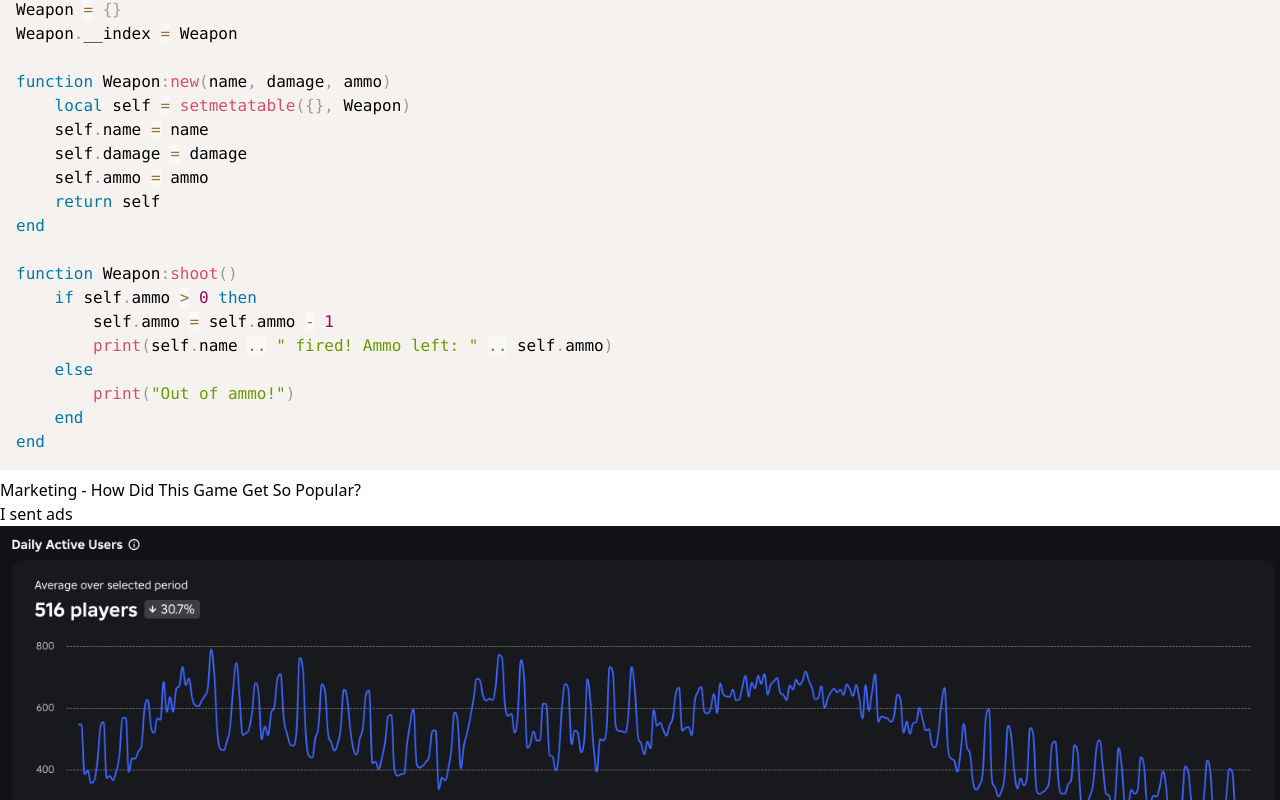
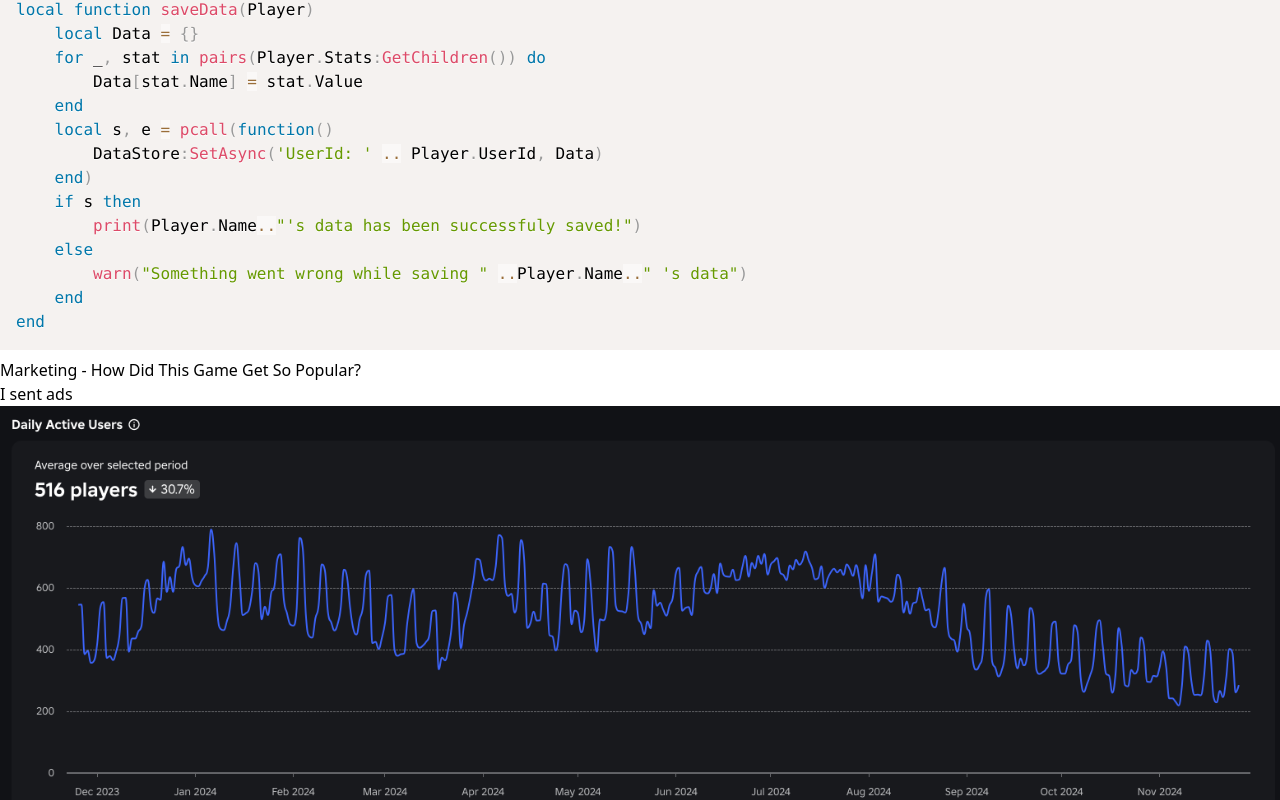
Before and after one commit to EthanSantos/EthanSantos.github.io, a React (Vite) app: page /aimstars in a window 1280 px wide. Shown: the part 1402-2202 px from the top of the page. Built offline with nearby package versions, Linux system fonts and the light colour scheme.

Commit message:
updated code for aimstars

```diff
--- a/src/pages/ProjectArticle/Aimstars.jsx
+++ b/src/pages/ProjectArticle/Aimstars.jsx
@@ -40,23 +40,18 @@ const Aimstars = () => {
             {
                 type: 'code',
                 language: 'lua',
-                value: `Weapon = {}
-Weapon.__index = Weapon
-
-function Weapon:new(name, damage, ammo)
-    local self = setmetatable({}, Weapon)
-    self.name = name
-    self.damage = damage
-    self.ammo = ammo
-    return self
-end
-
-function Weapon:shoot()
-    if self.ammo > 0 then
-        self.ammo = self.ammo - 1
-        print(self.name .. " fired! Ammo left: " .. self.ammo)
+                value: `local function saveData(Player)
+    local Data = {}
+    for _, stat in pairs(Player.Stats:GetChildren()) do
+        Data[stat.Name] = stat.Value
+    end
+    local s, e = pcall(function()
+        DataStore:SetAsync('UserId: ' .. Player.UserId, Data)
+    end)
+    if s then
+        print(Player.Name.."'s data has been successfuly saved!")
     else
-        print("Out of ammo!")
+        warn("Something went wrong while saving " ..Player.Name.." 's data")
     end
 end`
             },
```
